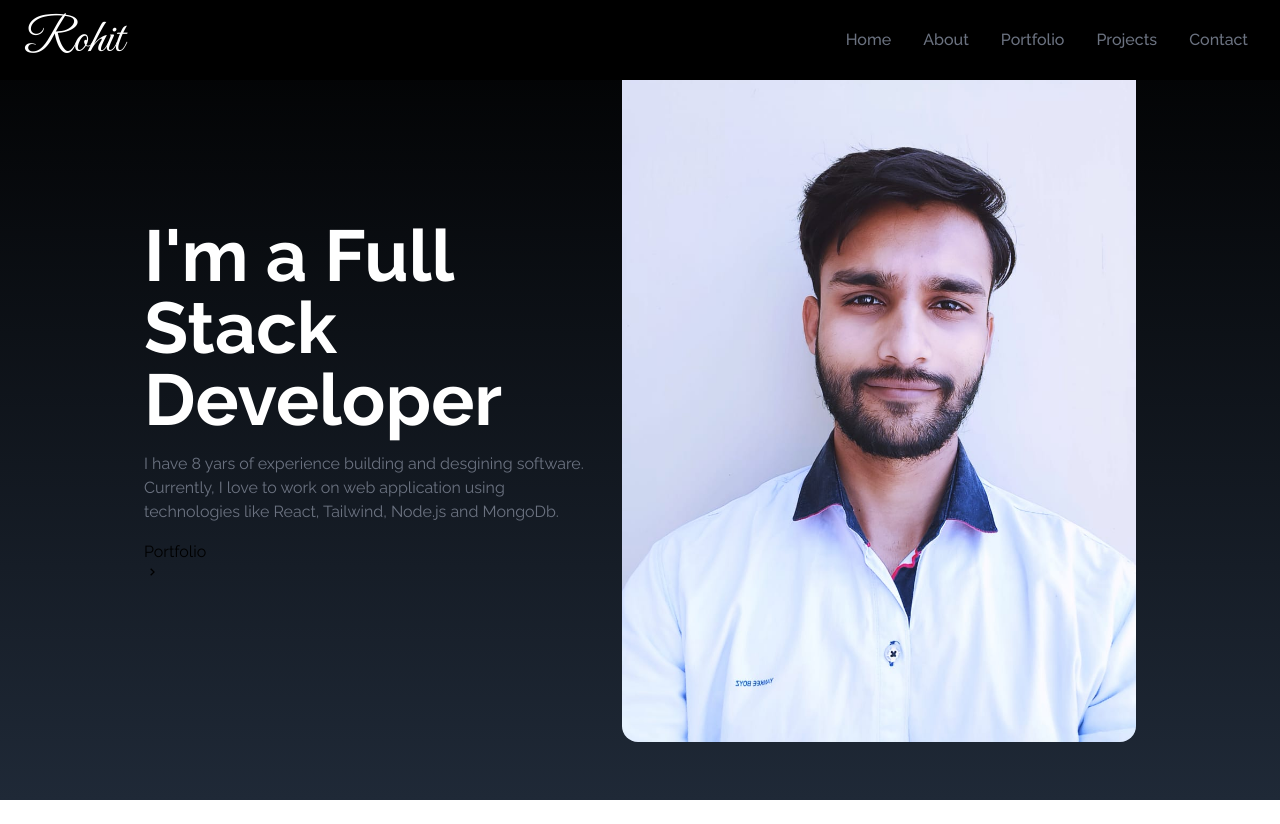
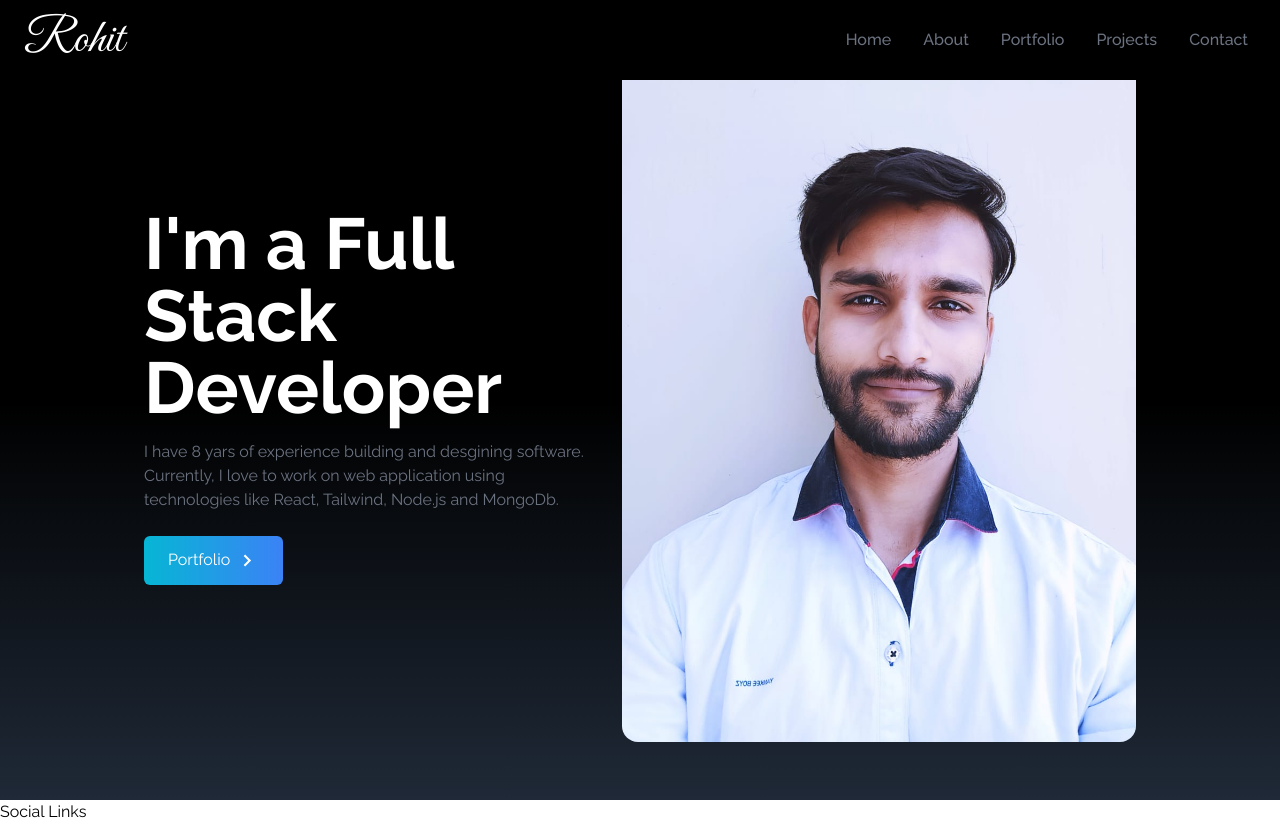
Before and after one commit to roohitgupta/Portfolio_1.0.2, a React (Create React App) app: page / in a window 1280 px wide. Before the commit the page ends 800 px from the top, so only its background shows below. Built offline with nearby package versions, Linux system fonts and the light colour scheme; the HTML template or start-up script is replaced by a standard one.

Commit message:
added portfolio button with animation

```diff
--- a/src/App.js
+++ b/src/App.js
@@ -1,6 +1,7 @@
 import React from 'react'
 import NavBar from "./components/NavBar"
 import Home from "./components/Home"
+import SocialLinks from './components/SocialLinks'
 
 
 const App = () => {
@@ -8,6 +9,7 @@ const App = () => {
     <div>
      <NavBar />
      <Home />
+     <SocialLinks />
     </div>
   )
 }
--- a/src/components/Home.jsx
+++ b/src/components/Home.jsx
@@ -4,7 +4,7 @@ import heroImage from '../assets/Rohit_Gupta.jpeg'
 
 const Home = () => {
   return (
-    <div name="home" className="h-screen w-full bg-gradient-to-b from-black to-gray-800">
+    <div name="home" className="h-screen w-full bg-gradient-to-b from-black via-black to-gray-800">
 
       <div className='max-w-screen-lg mx-auto flex flex-col items-center justify-center h-full px-4 md:flex-row'>
 
@@ -15,10 +15,10 @@ const Home = () => {
             </p>
 
             <div>
-                <button>
+                <button className='group text-white w-fit px-6 py-3 my-2 flex items-center rounded-md bg-gradient-to-r from-cyan-500 to-blue-500'>
                     Portfolio
-                    <span>
-                        <BiChevronRight />
+                    <span className='group-hover:rotate-90 duration-300'>
+                        <BiChevronRight size={25} className="ml-1" />
                     </span>
                 </button>
             </div>
--- /dev/null
+++ b/src/components/SocialLinks.jsx
@@ -0,0 +1,11 @@
+import React from 'react'
+
+const SocialLinks = () => {
+  return (
+    <div>
+      Social Links
+    </div>
+  )
+}
+
+export default SocialLinks
```
